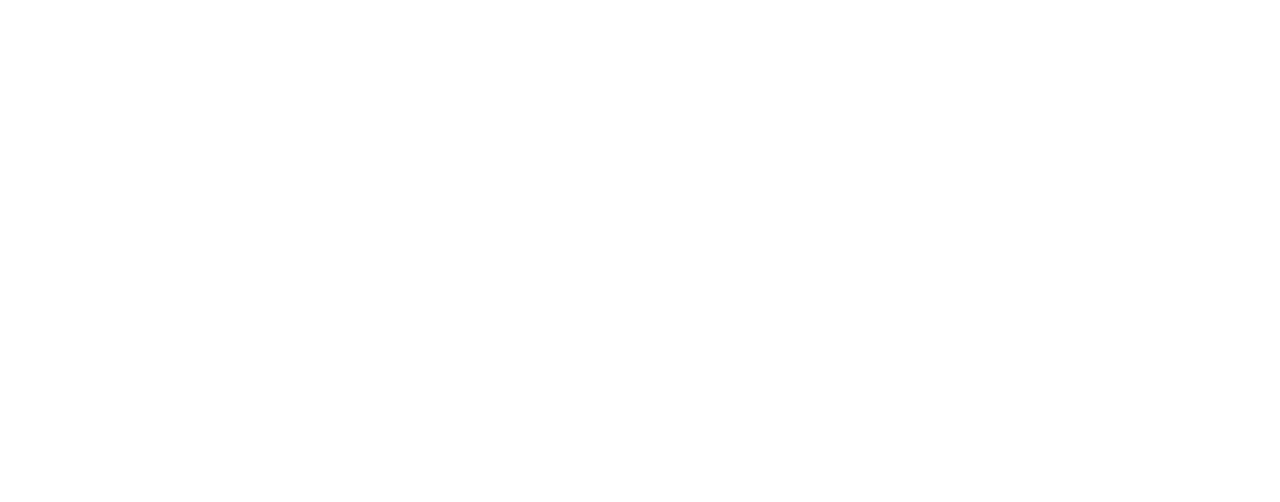
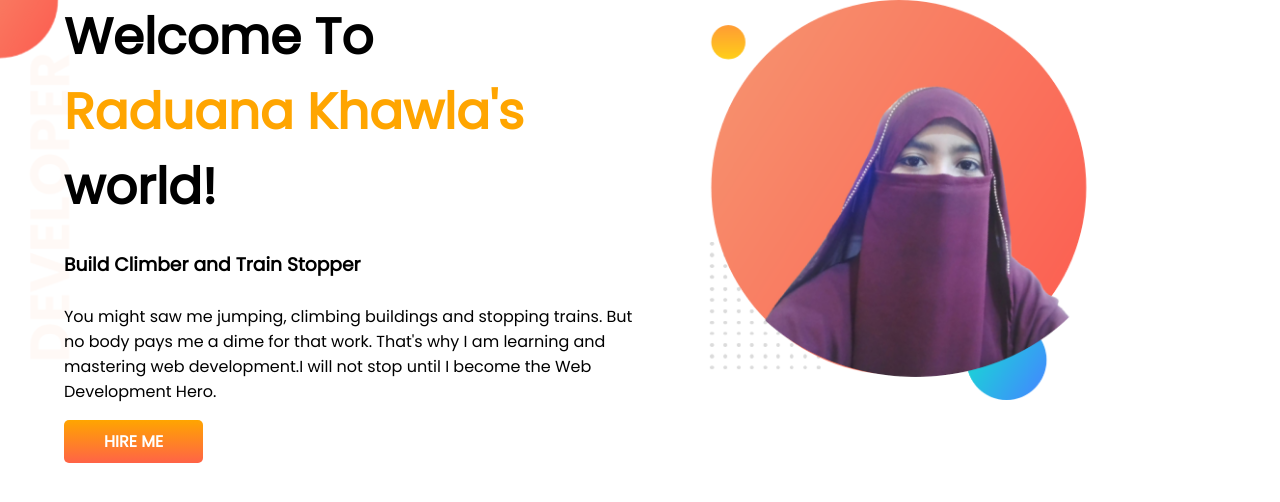
Before and after one commit to Raduana-Khawla/developer-portfolio, a plain HTML site: page index.html in a window 1280 px wide. Drawn offline with Linux system fonts and the light colour scheme.

Commit message:
add code

```diff
--- a/index.html
+++ b/index.html
@@ -1,13 +1,33 @@
 <!DOCTYPE html>
 <html lang="en">
+
 <head>
     <meta charset="UTF-8">
     <meta http-equiv="X-UA-Compatible" content="IE=edge">
     <meta name="viewport" content="width=device-width, initial-scale=1.0">
     <title>Khawla's Portfolio</title>
+    <link rel="preconnect" href="https://fonts.googleapis.com">
+    <link rel="preconnect" href="https://fonts.gstatic.com" crossorigin>
+    <link href="https://fonts.googleapis.com/css2?family=Poppins&display=swap" rel="stylesheet">
     <link rel="stylesheet" href="style.css">
 </head>
+
 <body>
+    <section class="top-banner">
+    <div class="half-width">
+        <h1>Welcome To</h1>
+        <h1><span class="color">Raduana Khawla's</span> world!</h1><br>
+        <h3>Build Climber and Train Stopper</h3> <br>
+        <p>You might saw me jumping, climbing buildings and stopping trains. But no body pays me a dime for that
+            work. That's why I am learning and mastering web development.I will not stop until I become the Web
+            Development Hero.</p><br>
+            <a class="link-button" target="_blank" href="https://www.linkedin.com/in/raduana-khawla-279873182/">HIRE ME</a>
 
+        </div>
+        <div class="half-width">
+        <img src="images/my-bg (1).png" alt="">
+        </div>
+    </section>
 </body>
+
 </html>
--- a/style.css
+++ b/style.css
@@ -0,0 +1,44 @@
+* {
+    margin: 0;
+    padding: 0;
+}
+
+body {
+    font-family: 'Poppins', sans-serif;
+}
+
+h1 {
+    font-size: 50px;
+}
+
+.color {
+    color: orange;
+}
+
+section {
+    display: flex;
+}
+
+.half-width {
+    width: 50%;
+    padding-left: 5%;
+}
+
+.half-width img {
+    width: 70%;
+
+}
+
+.link-button {
+    text-decoration: none;
+    background-image: linear-gradient(orange, tomato);
+    padding: 10px 40px;
+    color: white;
+    font-weight: 700;
+    border-radius: 5px;
+}
+
+.top-banner {
+    background-image: url(images/top-banner.png);
+    background-repeat: no-repeat;
+}
```
Also changed, not shown: images/1.jpg (added), images/2.jpg (added), images/3.jpg (added), images/dream-bg.png (added), images/exp-bg.png (added), images/image4.jpg (added), images/my-bg (1).png (added), images/my-bg.png (added), images/my-bg2.png (added), images/top-banner.png (added).
